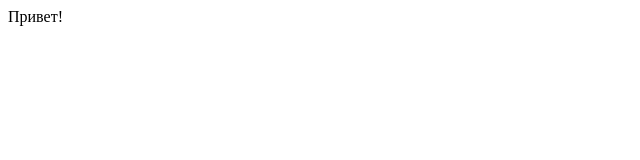
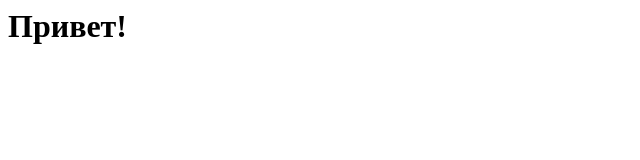
Before and after one commit to michae1su/michae1su.github.io, a plain HTML site: page index.html in a window 1280 px wide. Shown: the whole page, without its empty margins (0-640 px from the left). Drawn offline with Linux system fonts and the light colour scheme.

Commit message:
Update index.html

```diff
--- a/index.html
+++ b/index.html
@@ -1 +1,8 @@
+<html>
+<head></head>
+<body>
+<h1>
 Привет!
+</h1>
+</body>
+</html>
```
